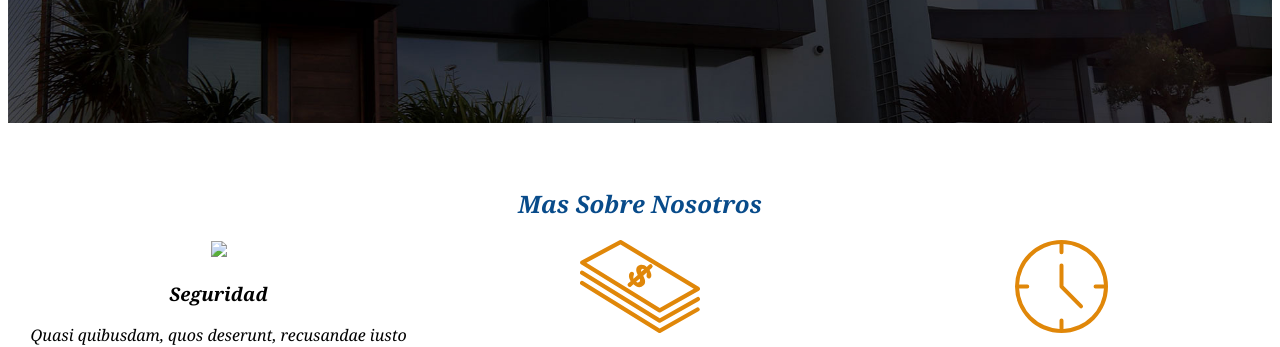
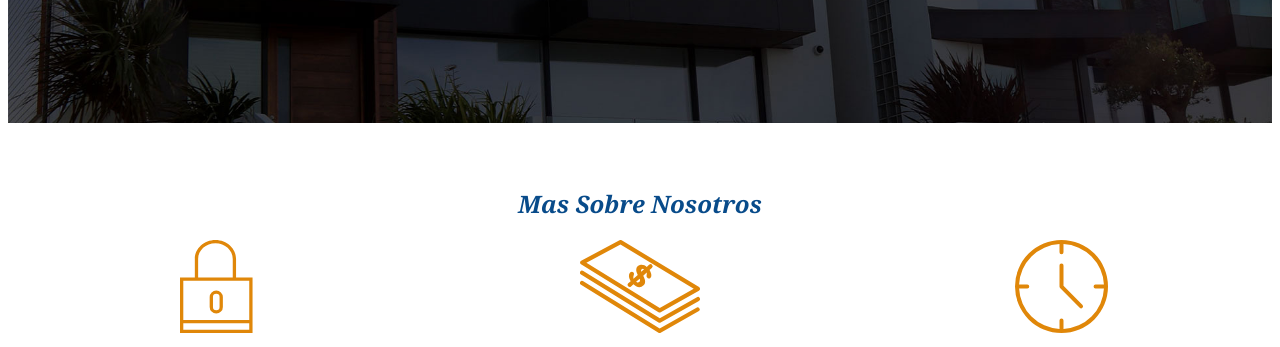
Before and after one commit to DanielQuitian/prueba, a plain HTML site: page index.html in a window 1280 px wide. Shown: the part 620-967 px from the top of the page. Drawn offline with Linux system fonts and the light colour scheme; files whose address does not match are found by name.

Commit message:
Update index.html

```diff
--- a/index.html
+++ b/index.html
@@ -23,7 +23,7 @@
 
     <div class="iconos-nosotros">
         <div class="icono">
-            <img src="img/icono1.svg">
+            <img src="icono1.svg">
             <h3>Seguridad</h3>
             <p>Quasi quibusdam, quos deserunt, recusandae iusto dolorem voluptatibus quaerat veritatis consectetur culpa sit dignissimos maiores iure id, magnam non voluptatum molestiae doloremque.</p>
         </div>
```
